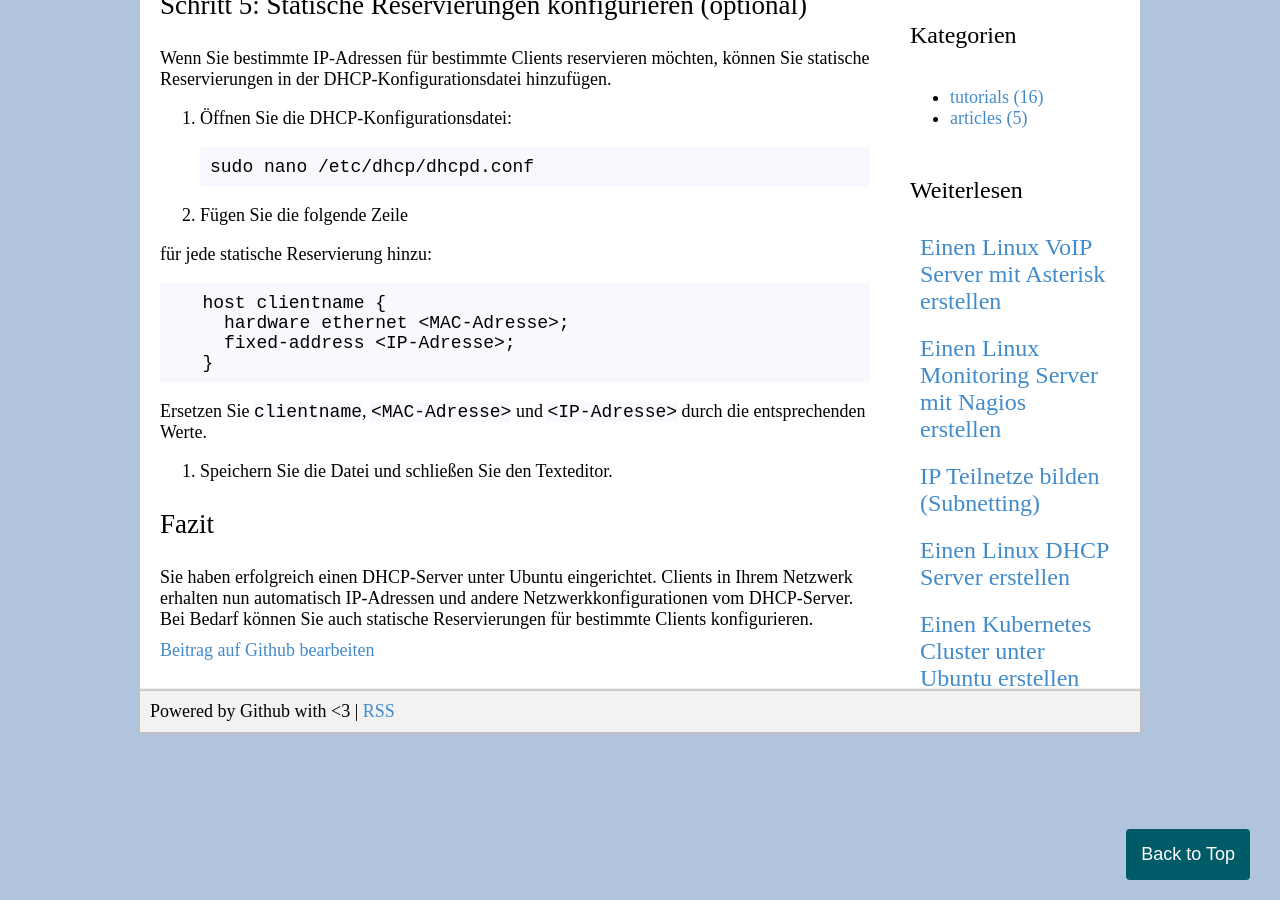
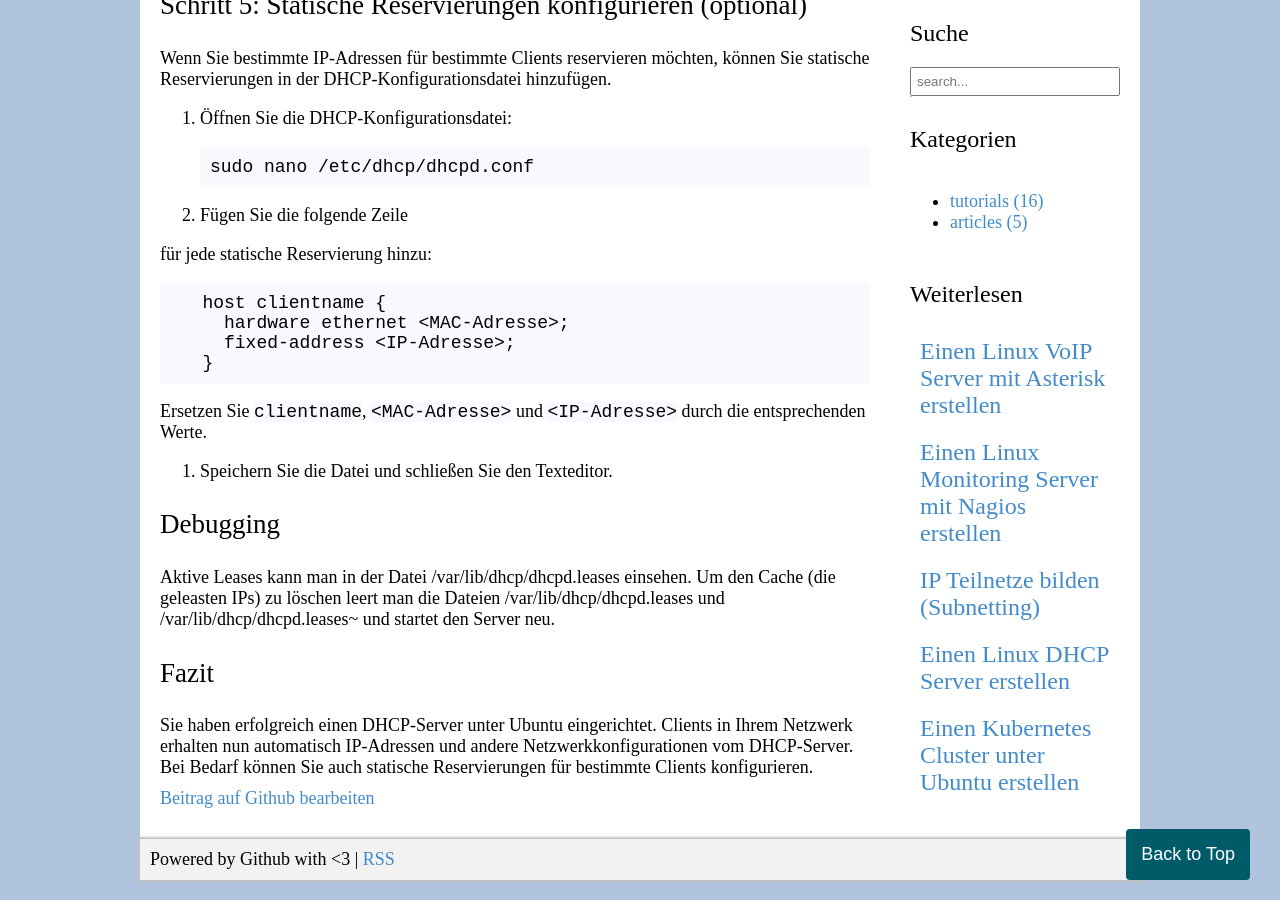
Before and after one commit to zarat/zarat.github.io, a Jekyll site: the page built from _posts/2018-05-14-dhcp-server.markdown, in a window 1280 px wide and 900 px high, scrolled down 1770 px. Built offline with Jekyll 4.4.1, drawn with Linux system fonts in a browser that asks for light colours.

Commit message:
Update 2018-05-14-dhcp-server.markdown

```diff
--- a/_posts/2018-05-14-dhcp-server.markdown
+++ b/_posts/2018-05-14-dhcp-server.markdown
@@ -102,6 +102,10 @@
 
 3. Speichern Sie die Datei und schließen Sie den Texteditor.
 
+## Debugging
+
+Aktive Leases kann man in der Datei /var/lib/dhcp/dhcpd.leases einsehen. Um den Cache (die geleasten IPs) zu löschen leert man die Dateien /var/lib/dhcp/dhcpd.leases und /var/lib/dhcp/dhcpd.leases~ und startet den Server neu.
+
 ## Fazit
 
 Sie haben erfolgreich einen DHCP-Server unter Ubuntu eingerichtet. Clients in Ihrem Netzwerk erhalten nun automatisch IP-Adressen und andere Netzwerkkonfigurationen vom DHCP-Server. Bei Bedarf können Sie auch statische Reservierungen für bestimmte Clients konfigurieren.
```
